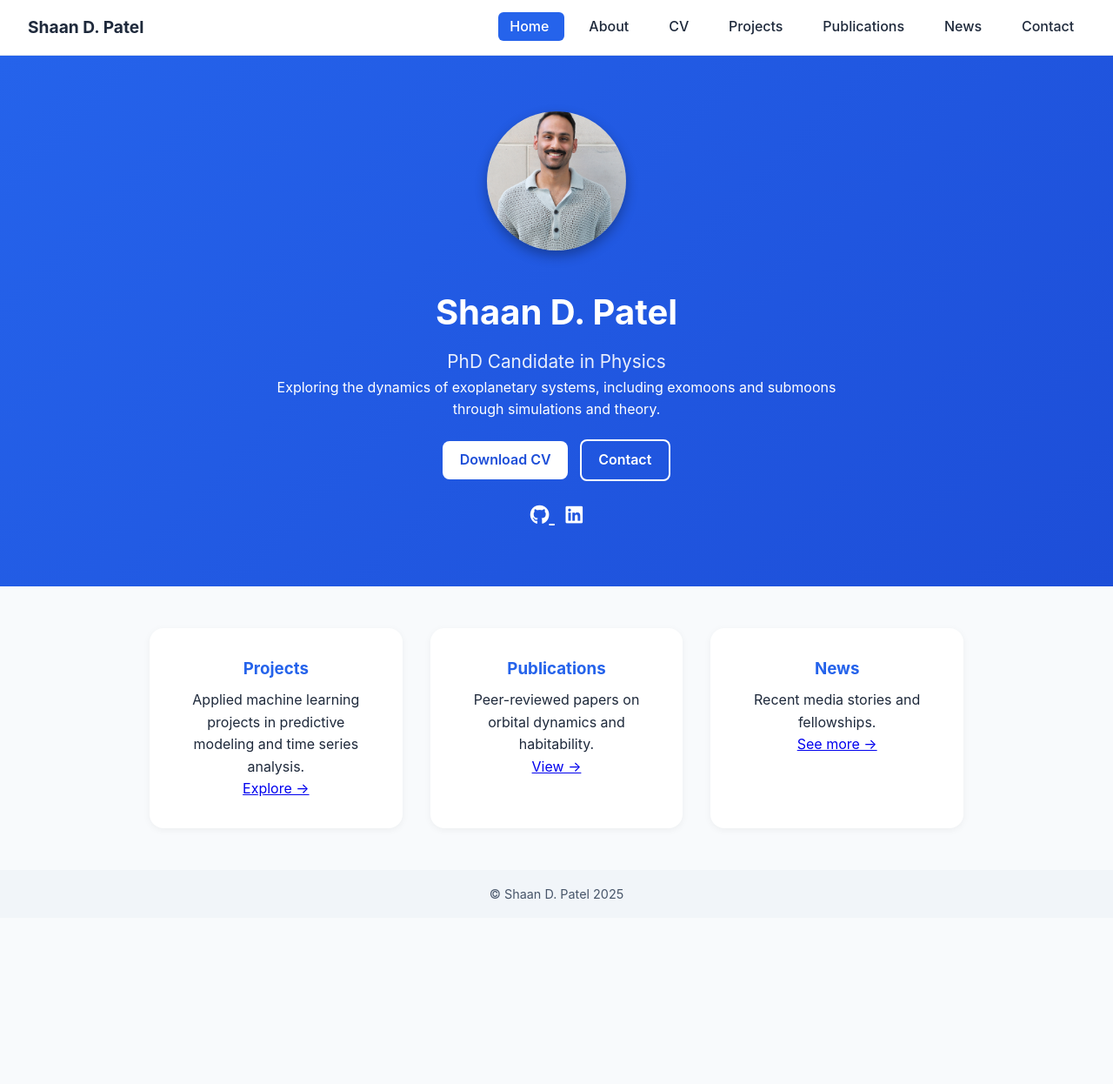
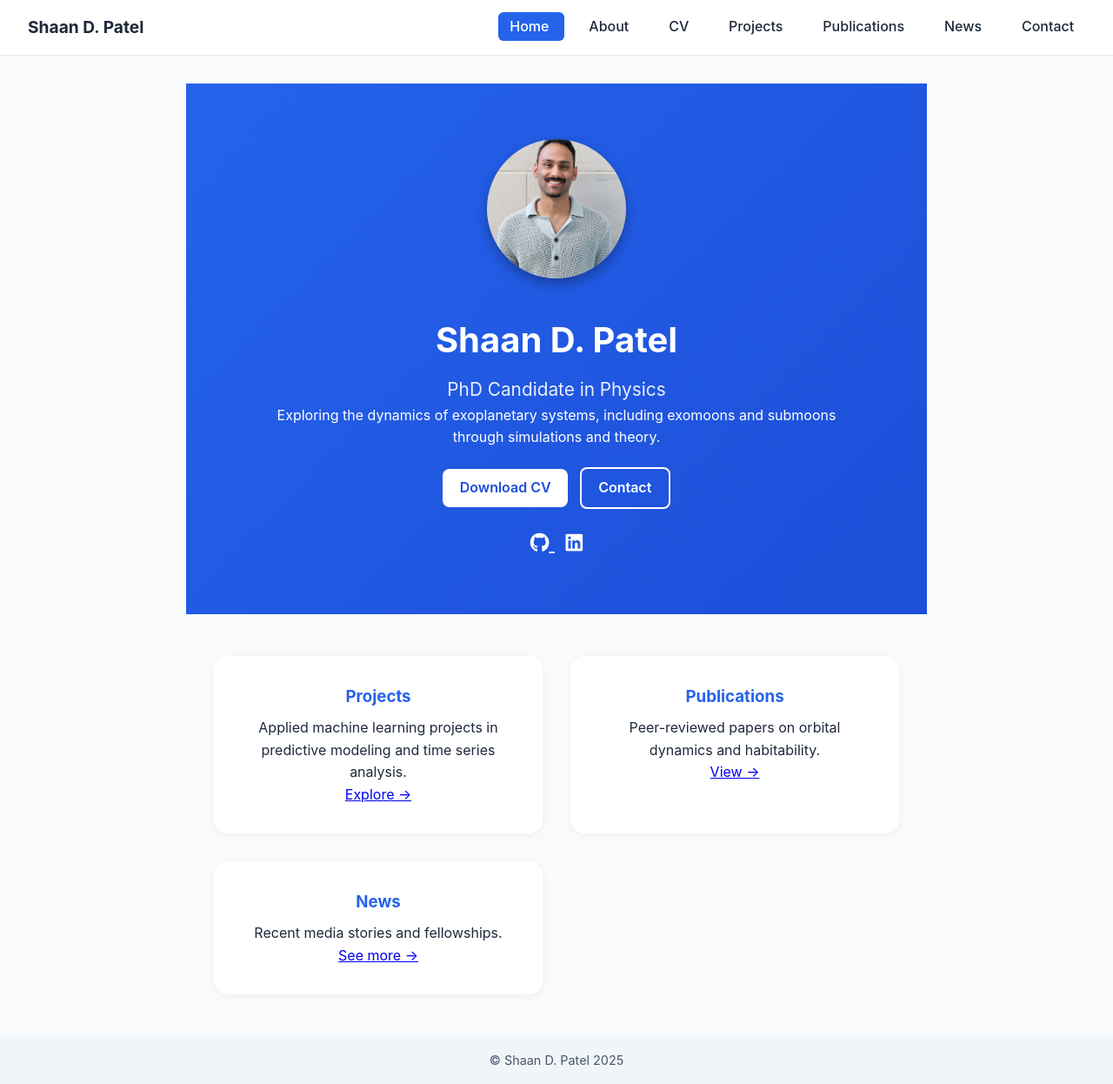
Before and after one commit to shaandpatel/shaandpatel.github.io, a Jekyll site: the page built from index.md, in a window 1280 px wide and 1246 px high. Shown: the whole window at 87% size. Built offline with Jekyll 4.4.1, drawn with Linux system fonts in a browser that asks for light colours.

Commit message:
Update style.css

```diff
--- a/assets/css/style.css
+++ b/assets/css/style.css
@@ -182,6 +182,13 @@ body {
   text-align: left;
 }
 
+.content-wrapper {
+  max-width: 900px;
+  margin: 2rem auto;
+  padding: 0 1.5rem;
+  box-sizing: border-box; /* ensure padding is inside width */
+}
+
 
 /* Footer */
 .footer {
```
